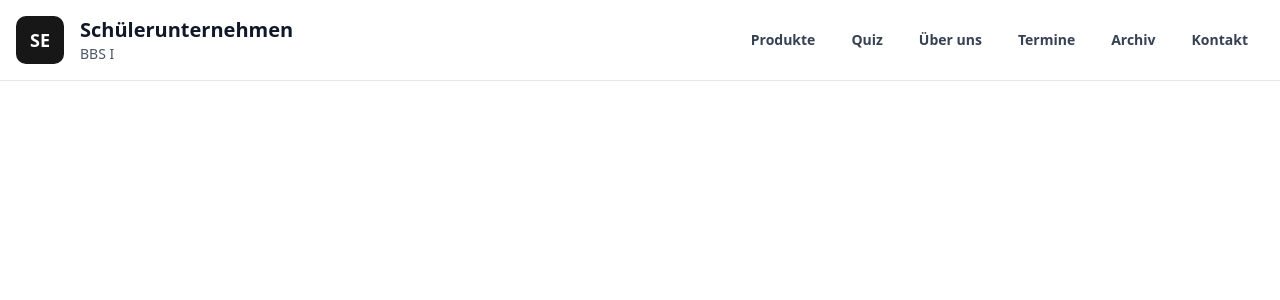
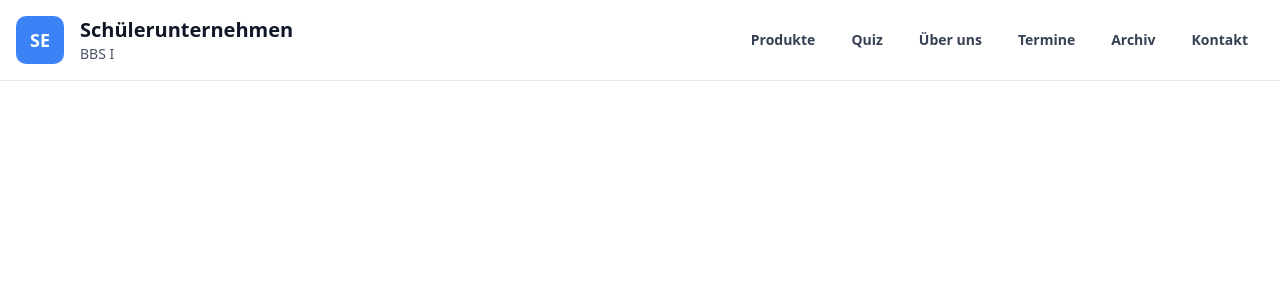
Before and after one commit to Dominik2708/D4M, a Next.js app: page / in a window 1280 px wide. Shown: the top 300 px of the page. Built offline with nearby package versions, Linux system fonts and the light colour scheme.

Commit message:
TASK: Update colors

```diff
--- a/src/app/globals.css
+++ b/src/app/globals.css
@@ -1,5 +1,5 @@
 @import 'tailwindcss';
-@import "tw-animate-css";
+@import 'tw-animate-css';
 
 @custom-variant dark (&:is(.dark *));
 
@@ -73,13 +73,13 @@ body {
   --card-foreground: oklch(0.145 0 0);
   --popover: oklch(1 0 0);
   --popover-foreground: oklch(0.145 0 0);
-  --primary: oklch(0.205 0 0);
+  --primary: #3b82f6;
   --primary-foreground: oklch(0.985 0 0);
-  --secondary: oklch(0.97 0 0);
+  --secondary: #e5e7eb;
   --secondary-foreground: oklch(0.205 0 0);
   --muted: oklch(0.97 0 0);
   --muted-foreground: oklch(0.556 0 0);
-  --accent: oklch(0.97 0 0);
+  --accent: #facc15;
   --accent-foreground: oklch(0.205 0 0);
   --destructive: oklch(0.577 0.245 27.325);
   --border: oklch(0.922 0 0);
```
